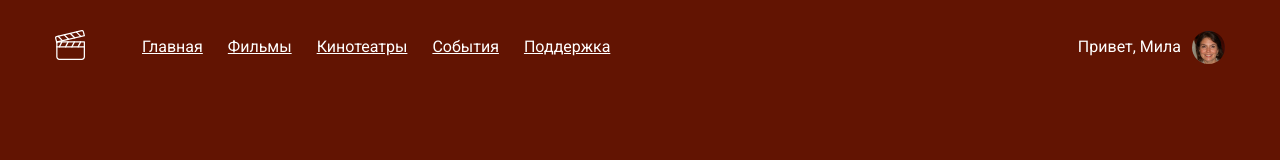
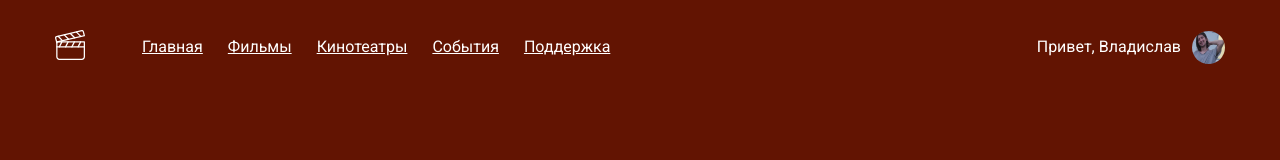
Before and after one commit to SubVlad/cinema-project, a plain HTML site: page index.html in a window 1280 px wide. Drawn offline with Linux system fonts and the light colour scheme.

Commit message:
Поменял аватар и имя

```diff
--- a/index.html
+++ b/index.html
@@ -35,8 +35,8 @@
 			</ul>
 		</nav>
 		<div class="user">
-			<span class="">Привет, Мила</span>
-			<img class="avatar" src="images/avatar.png" alt="avatar">
+			<span class="">Привет, Владислав</span>
+			<img class="avatar" src="images/avatar.jpg" alt="avatar">
 		</div>
 	</header>
 
```
Also changed, not shown: images/avatar.jpg (added).
